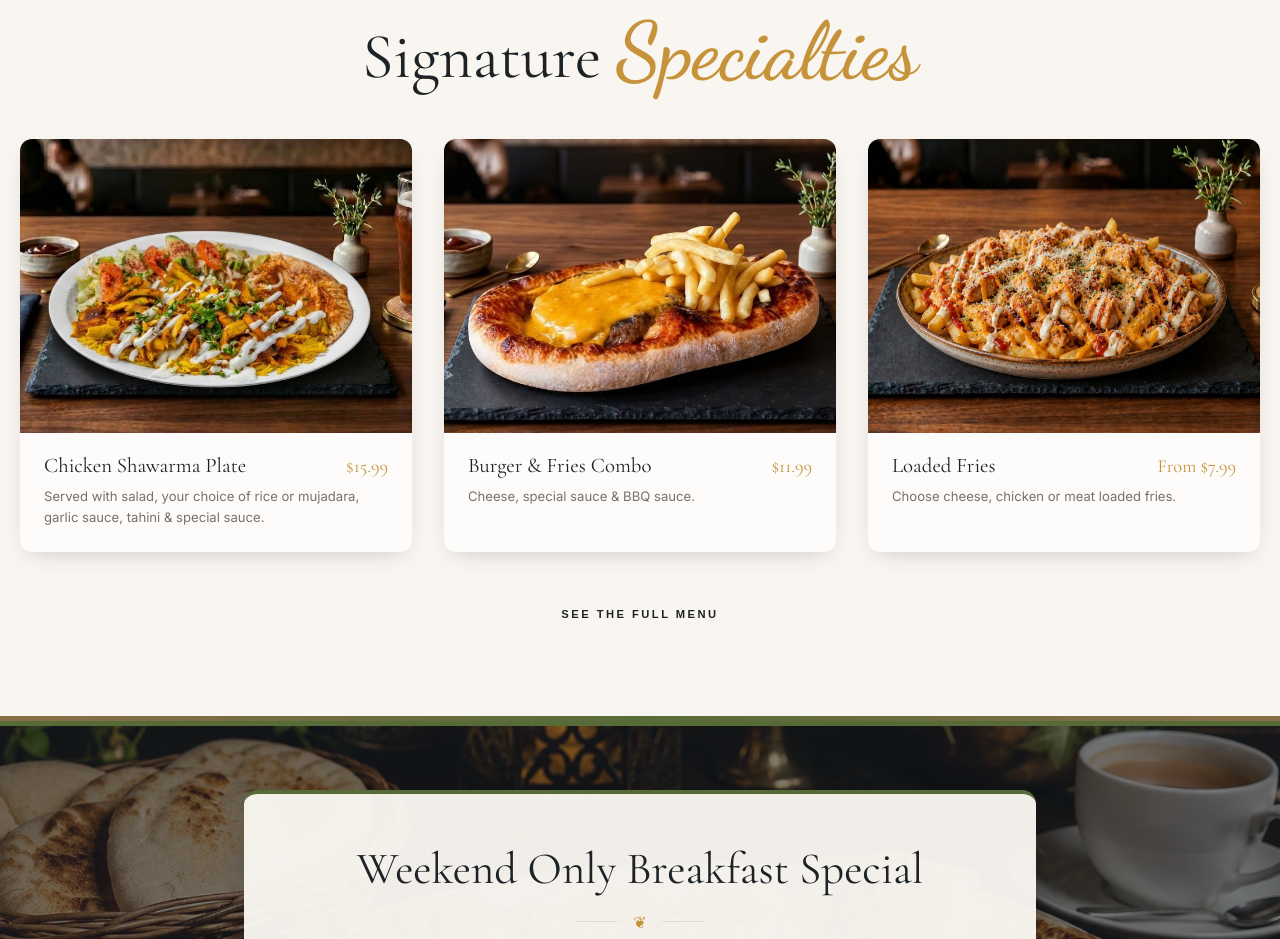
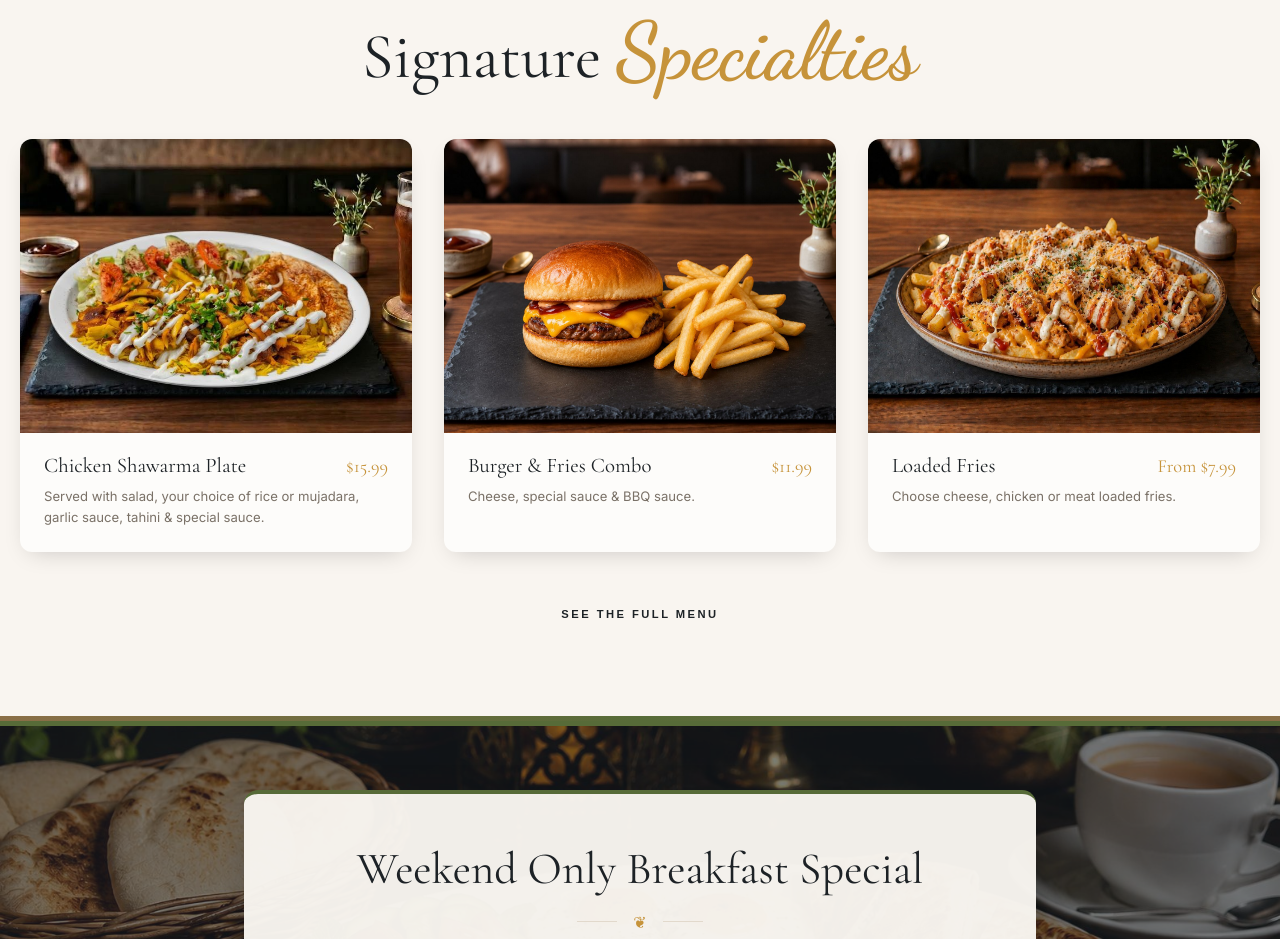
Before and after one commit to strangejunkies-bit/OliveBranch, a plain HTML site: page index.html in a window 1280 px wide. Shown: the part 1838-2777 px from the top of the page. Drawn offline with nearby package versions, Linux system fonts and the light colour scheme.

Commit message:
Use updated cheeseburger photo in Signature Specialties

```diff
--- a/index.html
+++ b/index.html
@@ -79,7 +79,7 @@
       <h2 class="specialties-heading">Signature <span class="italic">Specialties</span></h2>
       <div class="specialty-grid">
         <article class="specialty"><div class="specialty-photo"><img src='images/chicken-shawarma-plate.jpg' alt="Chicken Shawarma Plate"/></div><div class="specialty-text"><div class="specialty-top"><h3 class="specialty-name">Chicken Shawarma Plate</h3><span class="specialty-price">$15.99</span></div><p class="specialty-note">Served with salad, your choice of rice or mujadara, garlic sauce, tahini &amp; special sauce.</p></div></article>
-        <article class="specialty"><div class="specialty-photo"><img src='images/new-orleans-burger.jpg' alt="Burger &amp; Fries Combo"/></div><div class="specialty-text"><div class="specialty-top"><h3 class="specialty-name">Burger &amp; Fries Combo</h3><span class="specialty-price">$11.99</span></div><p class="specialty-note">Cheese, special sauce &amp; BBQ sauce.</p></div></article>
+        <article class="specialty"><div class="specialty-photo"><img src='images/burgers.jpg?v=20261116' alt="Burger &amp; Fries Combo"/></div><div class="specialty-text"><div class="specialty-top"><h3 class="specialty-name">Burger &amp; Fries Combo</h3><span class="specialty-price">$11.99</span></div><p class="specialty-note">Cheese, special sauce &amp; BBQ sauce.</p></div></article>
         <article class="specialty"><div class="specialty-photo"><img src='images/loaded-fries.jpg' alt="Loaded Fries"/></div><div class="specialty-text"><div class="specialty-top"><h3 class="specialty-name">Loaded Fries</h3><span class="specialty-price">From $7.99</span></div><p class="specialty-note">Choose cheese, chicken or meat loaded fries.</p></div></article>
       </div>
       <div class="centered spaced-top"><button class="full-menu-link" onclick="openSection('menu')">See the full menu</button></div>
```
